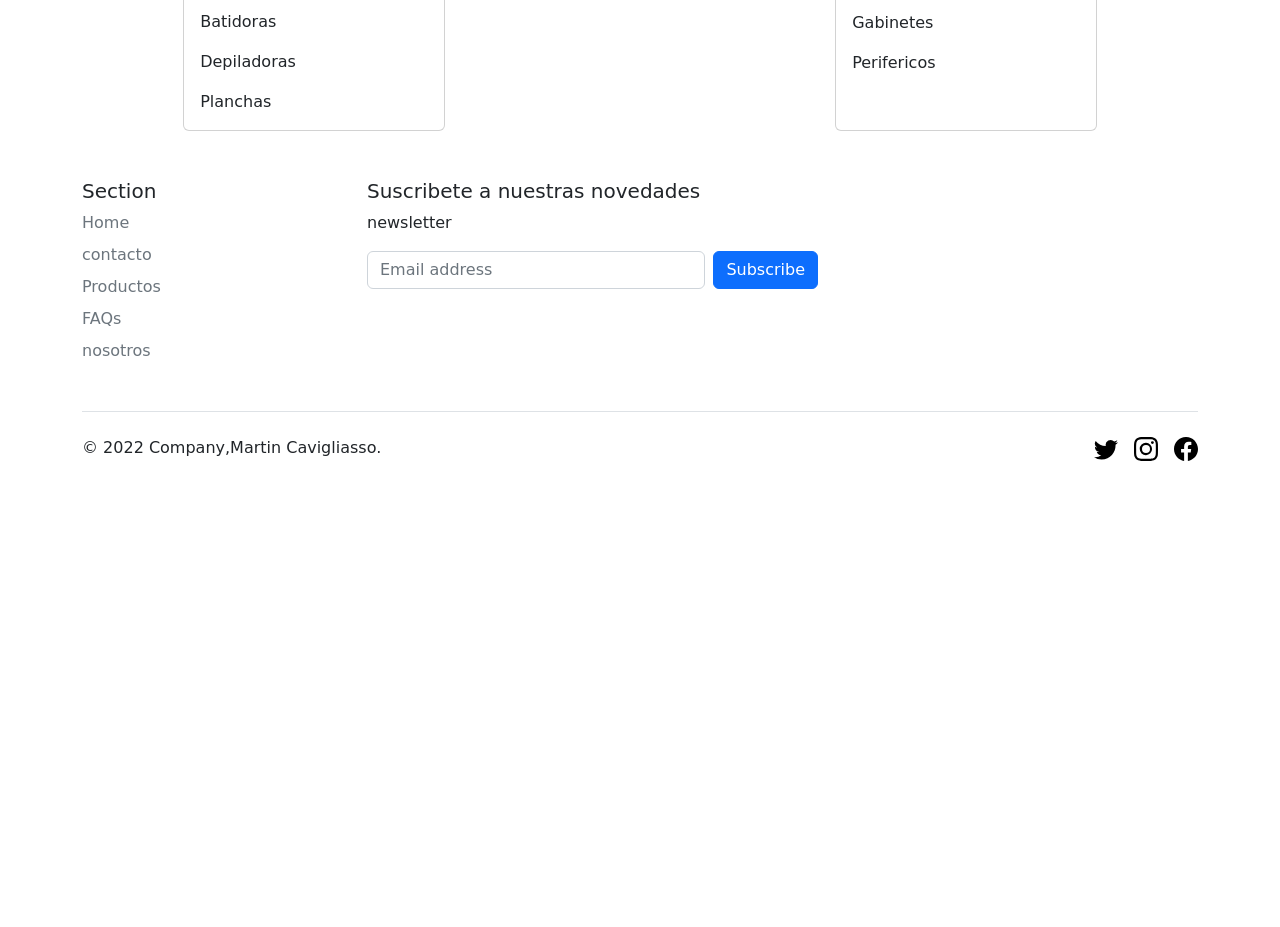
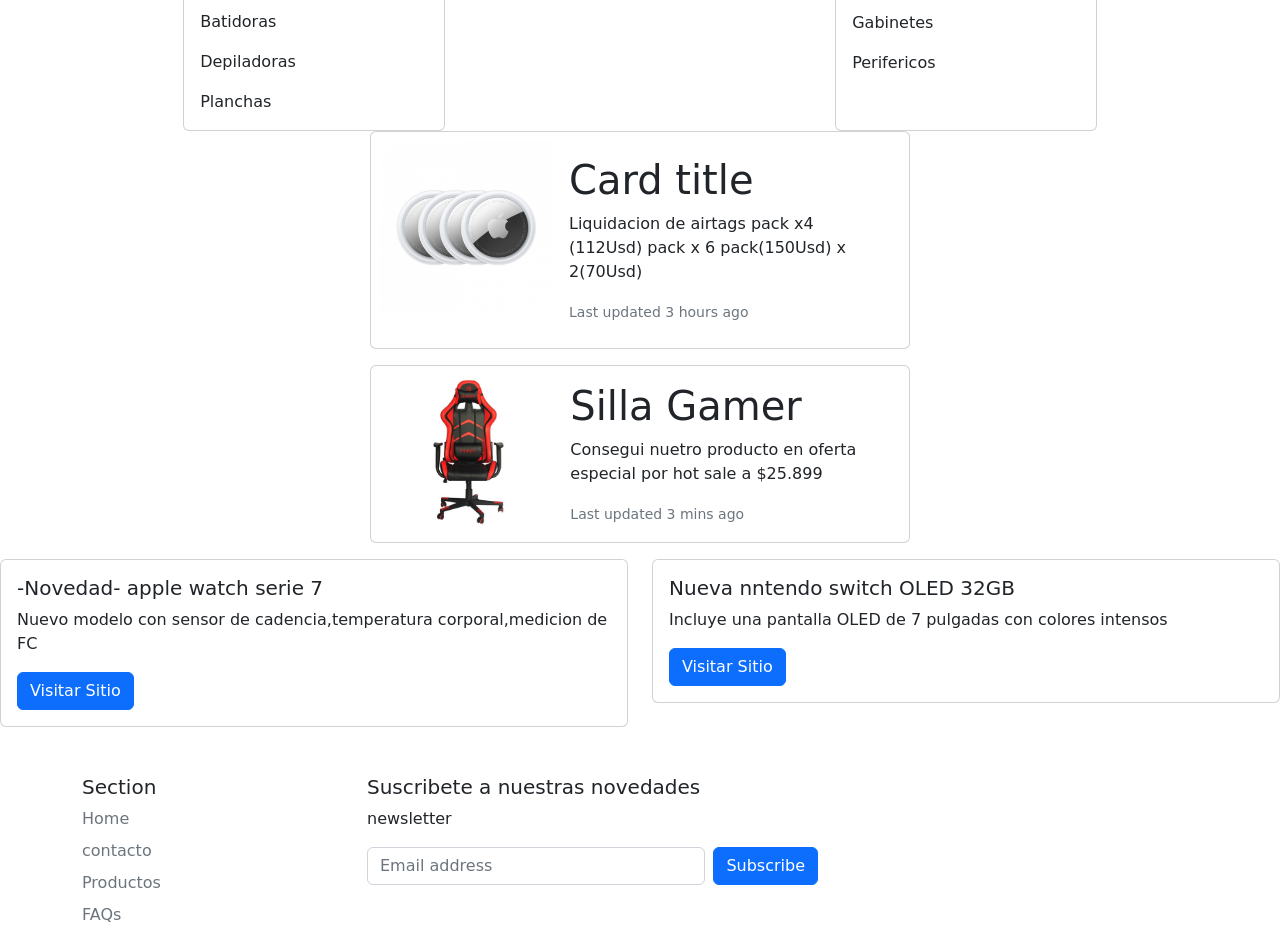
Before and after one commit to martincavigliasso/full-electronics-M.c-bootstrap-, a plain HTML site: page pages/productos.html in a window 1280 px wide. Shown: the part 620-1547 px from the top of the page. Before the commit the page ends 1193 px from the top, so only its background shows below. Drawn offline with nearby package versions, Linux system fonts and the light colour scheme.

Commit message:
productos

```diff
--- a/pages/productos.html
+++ b/pages/productos.html
@@ -96,7 +96,58 @@
               </div>
             </div>
           </div>
+          <div class=" container card mb-3 justify-content-center p-2 " style="max-width: 540px;">
+            <div class="row g-0">
+              <div class="col-md-4">
+                <img src="../assets/img/2380-1.jpg" class="img-fluid rounded-start" alt="...">
+              </div>
+              <div class="col-md-8">
+                <div class="card-body">
+                  <h1 class="card-title">Card title</h1>
+                  <p class="card-text">Liquidacion de airtags pack x4 (112Usd) pack x 6 pack(150Usd) x 2(70Usd) </p>
+                  <p class="card-text"><small class="text-muted">Last updated 3 hours ago</small></p>
+                </div>
+              </div>
+            </div>
+          </div>
+          <div class=" container justify content-center card mb-3" style="max-width: 540px;">
+            <div class="row g-0">
+              <div class="col-md-4">
+                <img src="../assets/img/D_NQ_NP_996639-MLA49386218017_032022-O.jpg" class="img-fluid rounded-start" alt="...">
+              </div>
+              <div class="col-md-8">
+                <div class="card-body">
+                  <h1 class="card-title">Silla Gamer</h1>
+                  <p class="card-text">Consegui nuetro producto en oferta especial por hot sale a $25.899</p>
+                  <p class="card-text"><small class="text-muted">Last updated 3 mins ago</small></p>
+                </div>
+              </div>
+            </div>
+          </div>
       </main>
+      <aside>
+        <div class="row">
+          <div class="col-sm-6">
+            <div class="card">
+              <div class="card-body">
+                <h5 class="card-title">-Novedad- apple watch serie 7 </h5>
+                <p class="card-text">Nuevo modelo con sensor de cadencia,temperatura corporal,medicion de FC </p>
+                <a href="https://www.apple.com/la/apple-watch-series-7/" class="btn btn-primary">Visitar Sitio</a>
+              </div>
+            </div>
+          </div>
+          <div class="col-sm-6">
+            <div class="card">
+              <div class="card-body">
+                <h5 class="card-title">Nueva nntendo switch OLED 32GB</h5>
+                <p class="card-text">Incluye una pantalla OLED de 7 pulgadas con colores intensos</p>
+                <a href="https://www.nintendo.es/Hardware/Familia-Nintendo-Switch/Nintendo-Switch-Modelo-OLED/Nintendo-Switch-Modelo-OLED-2000984.html" class="btn btn-primary">Visitar Sitio</a>
+              </div>
+            </div>
+          </div>
+        </div>
+
+      </aside>
 
 
       <footer>
```
Also changed, not shown: index.html (+2 -2 lines).
